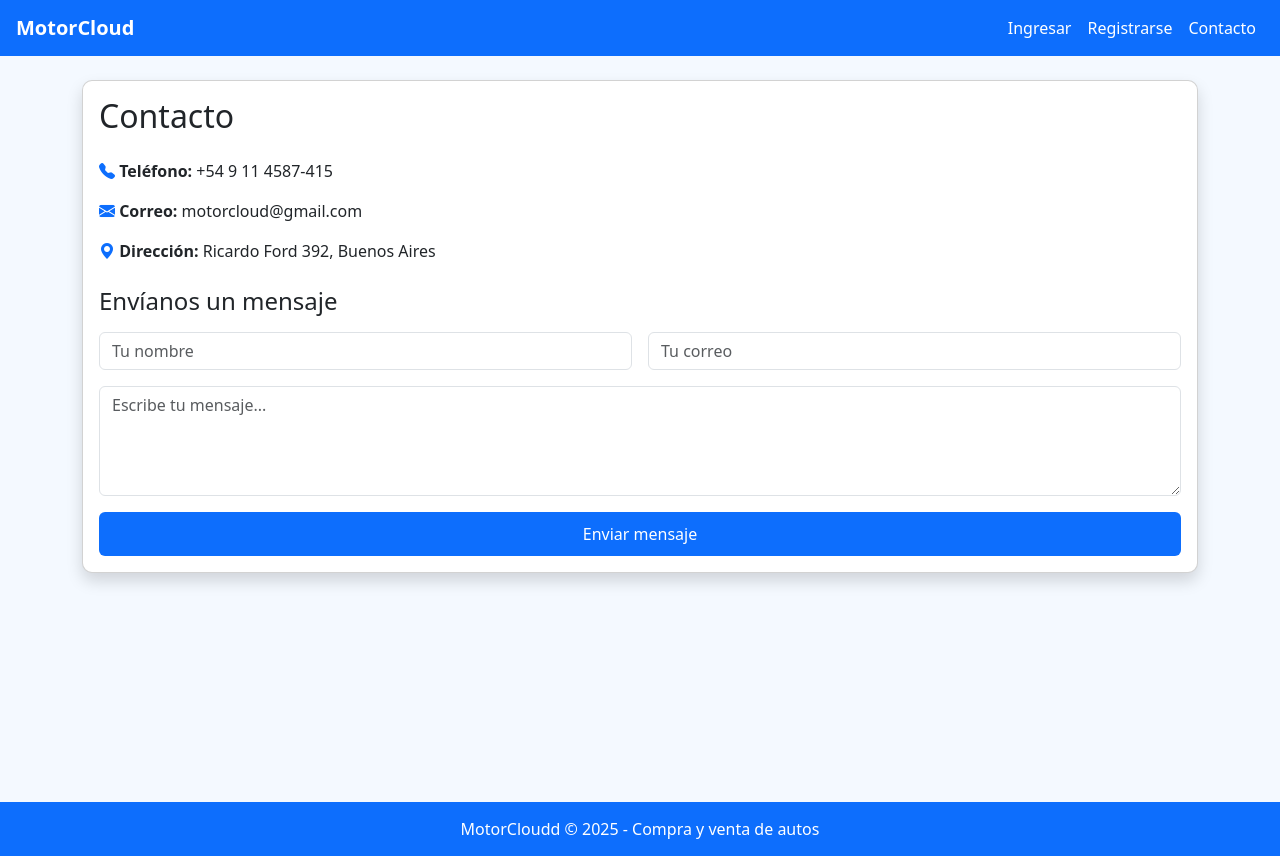
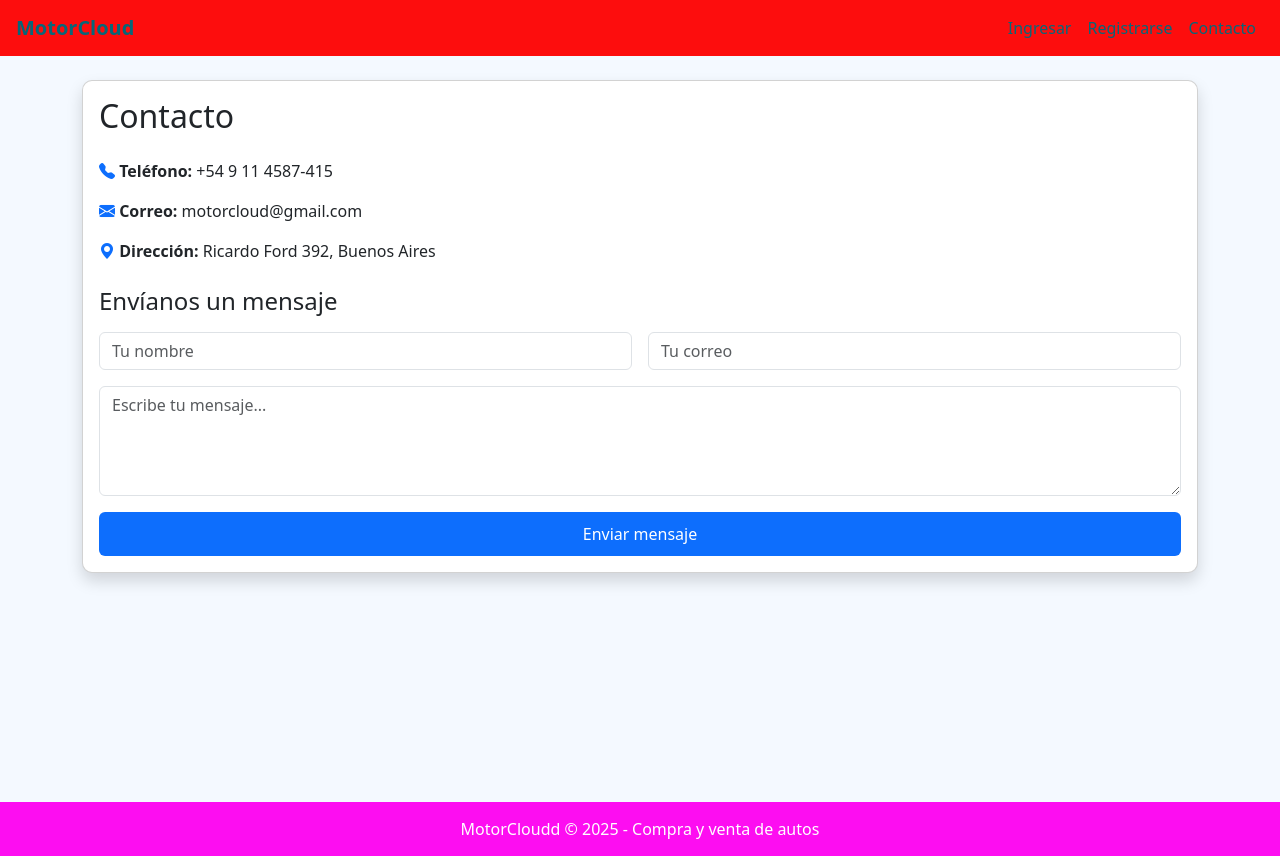
Before and after one commit to Nacjack/MotorCloud, a PHP site: page /paginas/contacto.php in a window 1280 px wide. Run offline with PHP 8.4, Linux system fonts and the light colour scheme.

Commit message:
Update style.css

```diff
--- a/css/style.css
+++ b/css/style.css
@@ -23,13 +23,13 @@ body {
 
 /*navbar*/
 .navbar {
-    background-color: #0d6efd;
+    background-color: #fd0d0d;
 }
 
 .navbar-brand,
 .nav-link,
 .nav-link:visited {
-    color: #fff !important;
+    color: #066779 !important;
 }
 
 .nav-link:hover {
@@ -40,8 +40,8 @@ body {
 /*hero*/
 .hero {
     background: linear-gradient(
-                rgba(0, 51, 153, 0.7),
-                rgba(127, 167, 247, 0.7)
+                rgba(18, 153, 0, 0.7),
+                rgba(1, 56, 167, 0.7)
               ),
               url('https://images.pexels.com/photos/358070/pexels-photo-358070.jpeg');
     background-size: cover;
@@ -72,7 +72,7 @@ body {
 
 /*Footer*/
 footer {
-    background-color: #0d6efd;
+    background-color: #fd0df1;
     color: white;
     padding: 15px 0;
     text-align: center;
```
